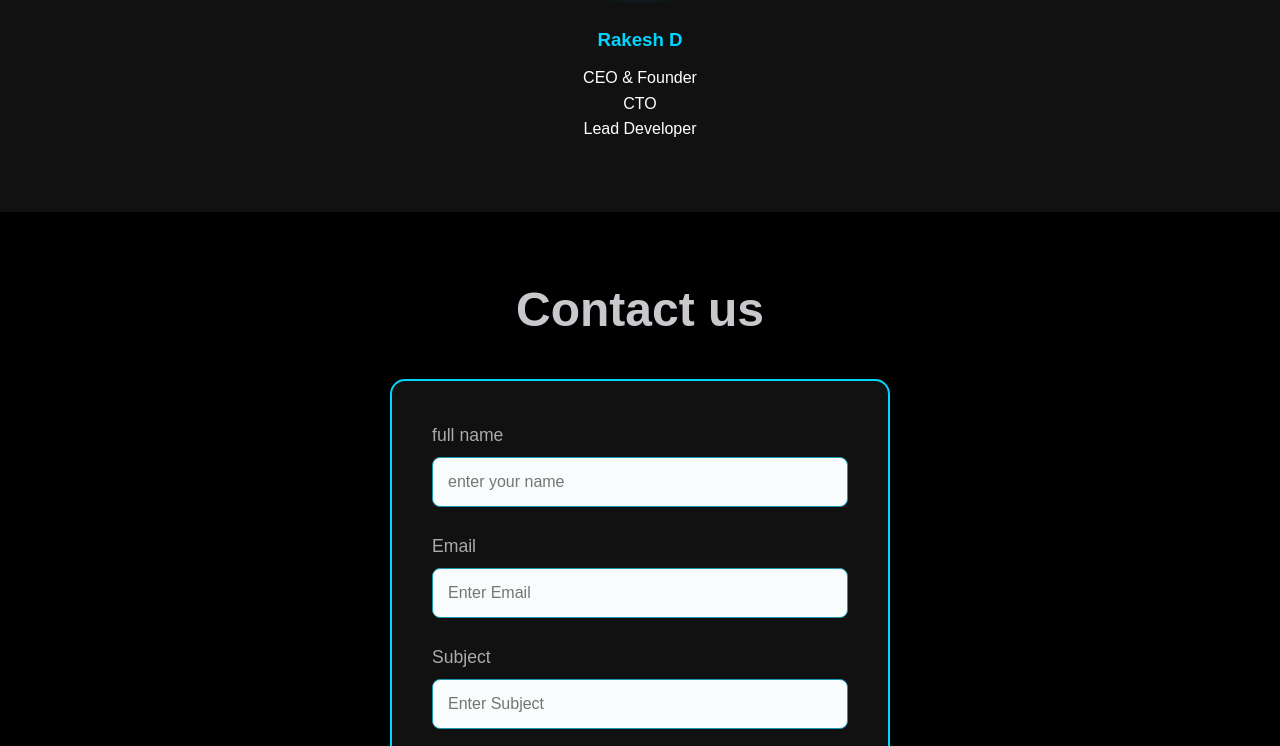
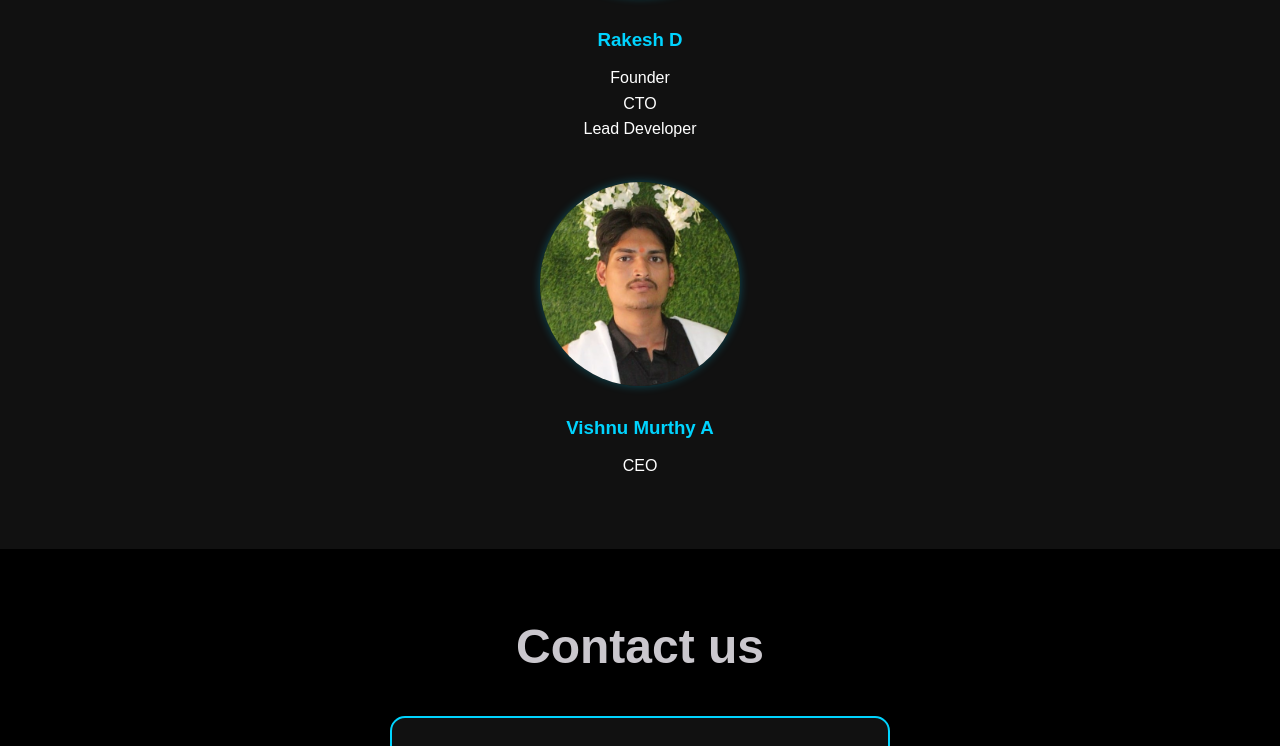
Before and after one commit to rocket-raki/RareXTechiez, a plain HTML site: page index.html in a window 1280 px wide. Shown: the part 4639-5385 px from the top of the page. Drawn offline with Linux system fonts and the light colour scheme.

Commit message:
Update index.html

```diff
--- a/index.html
+++ b/index.html
@@ -153,19 +153,27 @@
     </div>
   </section>
 
-  <section id="team">
+
+<section id="team">
     <h2>Meet Our Team</h2>
     <div class="team-container">
       <div class="team-member">
         <img src="https://lh3.googleusercontent.com/a/ACg8ocIRdeLqj0y-bAhtsdHNEnpdeTrE6_SfiTjS9KKofJ4-SZlwWA8=s360-c-no" alt="Team Member 1">
         <h3>Rakesh D</h3>
-        <p>CEO & Founder</p>
+        <p>Founder</p>
         <p>CTO</p>
         <p>Lead Developer</p>
       </div>
     </div>
+
+    <div class="team-container">
+      <div class="team-member">
+        <img src="/vishnu.jpg" alt="Team Member 2">
+        <h3>Vishnu Murthy A</h3>
+        <p>CEO</p>
+      </div>
+    </div>
   </section>
-
   <section class="order" id="contact">
     <h1 class="heading">Contact us</h1>
 
```
